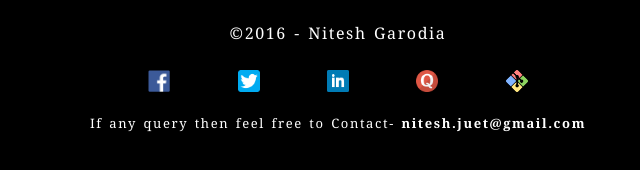
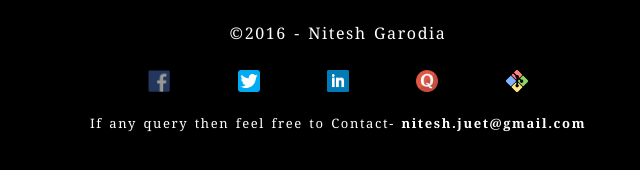
Before and after one commit to niteshgarodia/niteshgarodia.github.io, a plain HTML site: page index.html in a window 1280 px wide. In both pictures the pointer is over the picture 461 px from the left and 494 px from the top of the page. Shown: the part 414-584 px from the top of the page, 302-942 px from the left. Drawn offline with Linux system fonts and the light colour scheme.

Commit message:
opacity changing

```diff
--- a/main.css
+++ b/main.css
@@ -131,3 +131,6 @@ padding-bottom: 8px;
 .NavigationBar{
 	margin-top: 45px;
 }
+  .footer_links li a img:hover{
+  	opacity: 0.6;
+  }
```
